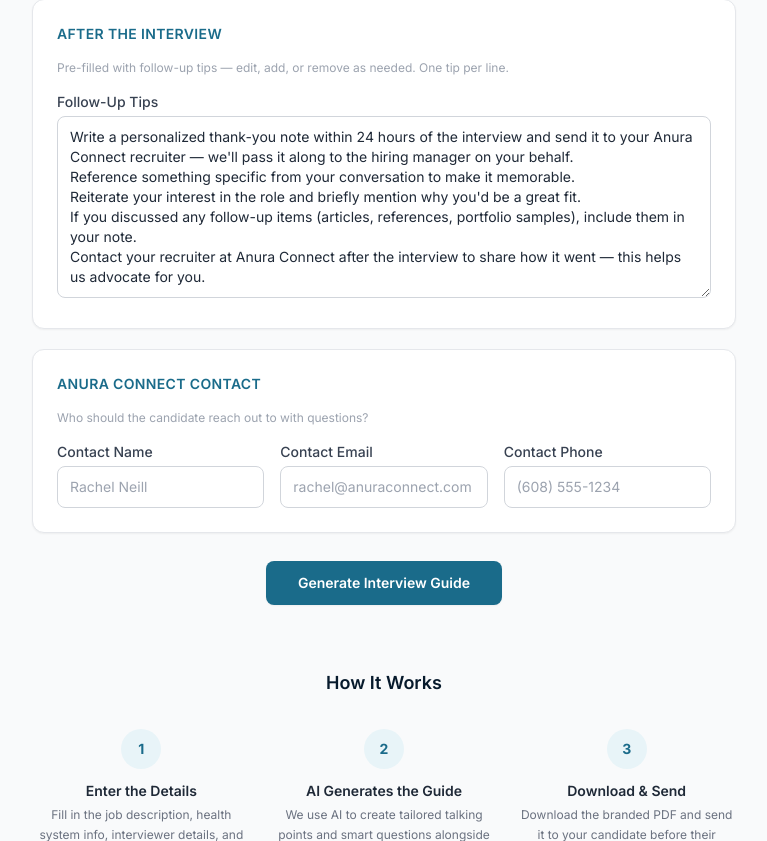
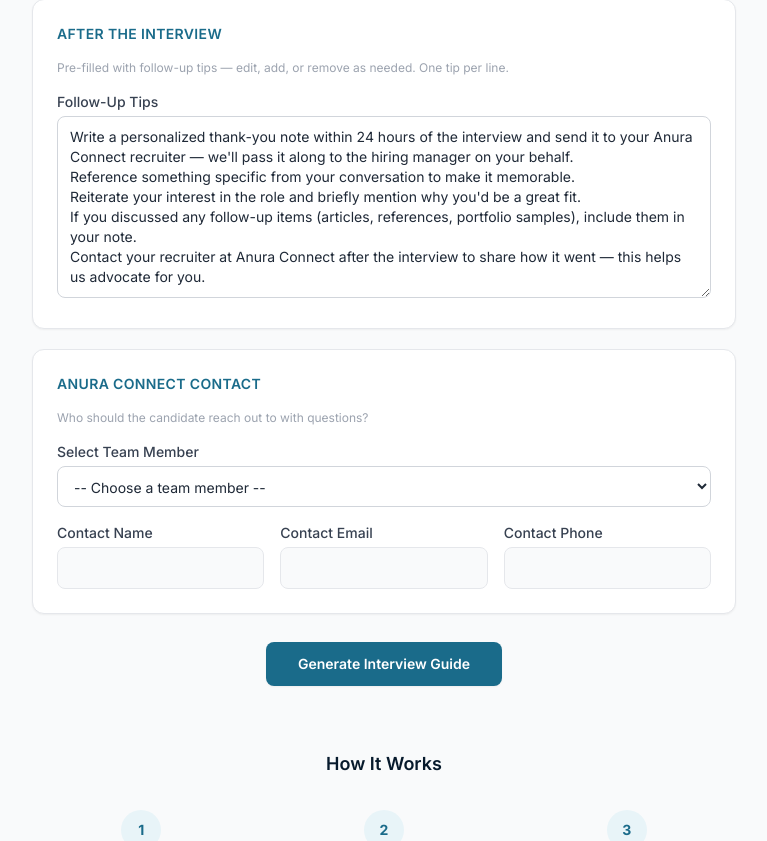
Before and after one commit to rneill2000/Anura-Interview-Guide, a Django app: page / in a window 1280 px wide. Shown: the part 3127-3968 px from the top of the page, without its empty margins (256-1023 px from the left). Run offline with Django 5.2, Linux system fonts and the light colour scheme; some libraries are stand-ins or nearby versions.

Commit message:
Replace contact fields with team dropdown

```diff
--- a/templates/index.html
+++ b/templates/index.html
@@ -345,27 +345,39 @@
     <div class="bg-white rounded-xl border border-gray-200 p-6 mb-5 shadow-sm">
         <h2 class="text-sm font-semibold text-anura-500 uppercase tracking-wide mb-4">Anura Connect Contact</h2>
         <p class="text-xs text-gray-400 mb-4">Who should the candidate reach out to with questions?</p>
+        <div class="mb-4">
+            <label for="contact_select" class="block text-sm font-medium text-gray-700 mb-1">Select Team Member</label>
+            <select id="contact_select"
+                    onchange="fillContact(this.value)"
+                    class="w-full px-3 py-2.5 border border-gray-300 rounded-lg text-sm focus:ring-2 focus:ring-anura-100 focus:border-anura-500 outline-none transition bg-white">
+                <option value="">-- Choose a team member --</option>
+                <option value="rachel">Rachel Neill</option>
+                <option value="melissa">Melissa Alfiero</option>
+                <option value="ben">Ben Gray</option>
+                <option value="peter">Peter Oppermann</option>
+            </select>
+        </div>
         <div class="grid grid-cols-1 sm:grid-cols-3 gap-4">
             <div>
                 <label for="contact_name" class="block text-sm font-medium text-gray-700 mb-1">Contact Name</label>
                 <input type="text" id="contact_name" name="contact_name"
                        value="{{ form_data.contact_name|default:'' }}"
-                       placeholder="Rachel Neill"
-                       class="w-full px-3 py-2.5 border border-gray-300 rounded-lg text-sm focus:ring-2 focus:ring-anura-100 focus:border-anura-500 outline-none transition">
+                       readonly
+                       class="w-full px-3 py-2.5 border border-gray-200 rounded-lg text-sm bg-gray-50 text-gray-700 outline-none">
             </div>
             <div>
                 <label for="contact_email" class="block text-sm font-medium text-gray-700 mb-1">Contact Email</label>
                 <input type="email" id="contact_email" name="contact_email"
                        value="{{ form_data.contact_email|default:'' }}"
-                       placeholder="rachel@anuraconnect.com"
-                       class="w-full px-3 py-2.5 border border-gray-300 rounded-lg text-sm focus:ring-2 focus:ring-anura-100 focus:border-anura-500 outline-none transition">
+                       readonly
+                       class="w-full px-3 py-2.5 border border-gray-200 rounded-lg text-sm bg-gray-50 text-gray-700 outline-none">
             </div>
             <div>
                 <label for="contact_phone" class="block text-sm font-medium text-gray-700 mb-1">Contact Phone</label>
                 <input type="tel" id="contact_phone" name="contact_phone"
                        value="{{ form_data.contact_phone|default:'' }}"
-                       placeholder="(608) 555-1234"
-                       class="w-full px-3 py-2.5 border border-gray-300 rounded-lg text-sm focus:ring-2 focus:ring-anura-100 focus:border-anura-500 outline-none transition">
+                       readonly
+                       class="w-full px-3 py-2.5 border border-gray-200 rounded-lg text-sm bg-gray-50 text-gray-700 outline-none">
             </div>
         </div>
     </div>
@@ -412,6 +424,21 @@
 
 {% block extra_scripts %}
 <script>
+// ── Team contact directory ───────────────────────────────────
+const TEAM_CONTACTS = {
+    rachel:  { name: 'Rachel Neill',      email: 'rachel@anuraconnect.com',  phone: '608-609-5300' },
+    melissa: { name: 'Melissa Alfiero',   email: 'melissa@anuraconnect.com', phone: '612-710-5361' },
+    ben:     { name: 'Ben Gray',          email: 'ben@anuraconnect.com',     phone: '608-287-4381' },
+    peter:   { name: 'Peter Oppermann',   email: 'peter@anuraconnect.com',   phone: '414-587-8240' },
+};
+
+function fillContact(key) {
+    const c = TEAM_CONTACTS[key];
+    document.getElementById('contact_name').value  = c ? c.name  : '';
+    document.getElementById('contact_email').value = c ? c.email : '';
+    document.getElementById('contact_phone').value = c ? c.phone : '';
+}
+
 // ── Auto-save form data to localStorage ──────────────────────
 // Saves all text inputs, textareas, and selects every 2 seconds
 // so nothing is lost on timeout, refresh, or accidental close.
```
